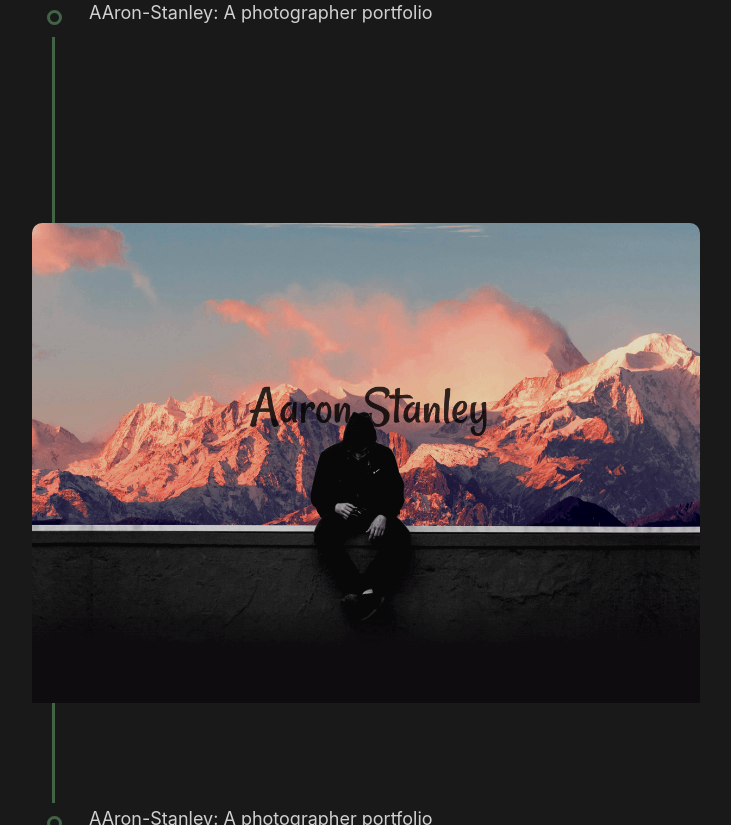
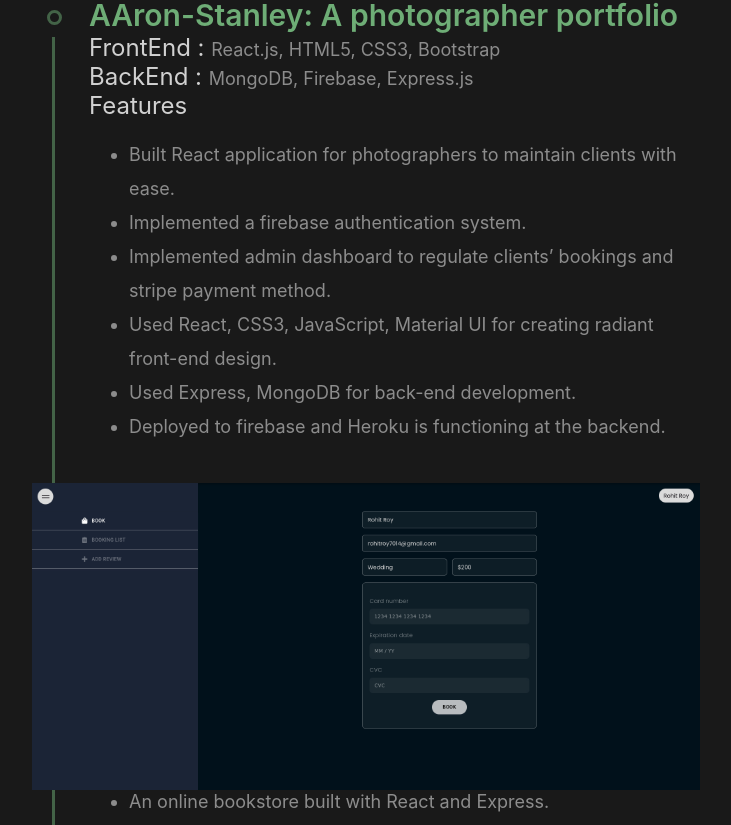
Before and after one commit to voidCounter/R, a React (Create React App) app: page / in a window 1280 px wide. Shown: the part 1975-2800 px from the top of the page, without its empty margins (274-1005 px from the left). Built offline with nearby package versions, Linux system fonts and the light colour scheme.

Commit message:
project section version3, added the sticky image

```diff
--- a/src/App.css
+++ b/src/App.css
@@ -38,6 +38,7 @@ body {
   --font-n: clamp(16px, 2vw, 18px);
   --font-xxl: clamp(40px, 8vw, 75px);
   --font-xl: clamp(25px, 7vw, 50px);
+  --font-m: clamp(20px, 2vw, 24px);
   --font-l: clamp(20px, 5vw, 30px);
 }
 
@@ -79,6 +80,10 @@ body {
   .projectImage {
     top: 65vh;
   }
+  .projectImage {
+    height: 380px;
+    top: 80vh;
+  }
 }
 
 /* Small devices (portrait tablets and large phones, 600px and up) */
@@ -117,7 +122,8 @@ body {
     order: 1;
   }
   .projectImage {
-    top: 65vh;
+    height: 400px;
+    top: 68vh;
   }
 }
 
@@ -157,7 +163,8 @@ body {
     order: 2;
   }
   .projectImage {
-    top: 65vh;
+    height: 430px;
+    top: 68vh;
   }
 }
 
@@ -196,6 +203,7 @@ body {
     order: 2;
   }
   .projectImage {
+    height: 460px;
     top: 65vh;
   }
 }
@@ -235,6 +243,7 @@ body {
     order: 2;
   }
   .projectImage {
+    height: 480px;
     top: 65vh;
   }
 }
--- a/src/components/Home/Home.js
+++ b/src/components/Home/Home.js
@@ -22,7 +22,7 @@ const Home = () => {
     return (
         <div className={`${styles.home} home`}>
             <Navbar></Navbar>
-            <div className={`${styles.main} main`}>
+            <div className={`${styles.main} main mainScroll`}>
                 <Header></Header>
                 <div className={styles.sectionTitle} id="aboutSection">
                     Who am I?
--- a/src/components/Home/Projects/Projects.js
+++ b/src/components/Home/Projects/Projects.js
@@ -1,57 +1,96 @@
-import React, { useEffect, useState } from 'react';
+import React, { useEffect, useState, useRef } from 'react';
+import Rellax from "rellax";
 import projectStyles from './Projects.module.css';
-import aaron from '../../../images/projects/aaron-header.png';
+import aaron from '../../../images/projects/aaron-dashboard.png';
+import bookscaper from '../../../images/projects/bookscaper.png';
 
 const Projects = () => {
-
+    const mainSpeed = useRef(0);
+    useEffect(() => {
+        new Rellax(".imageScroll", { // <---- Via class name
+            speed: +2,
+            center: false,
+            wrapper: null,
+            round: true,
+            vertical: true,
+            horizontal: false
+        });
+    }, [])
     const [mouseScrollY, setMouseScroll] = useState(0);
-    const [isFixed, setIsFixed] = useState({
-        position: "relative"
-    });
-    // useEffect(() => {
-    //     setTimeout(() => {
-    //         window.onscroll = () => {
-    //             setMouseScroll(window.pageYOffset);
-    //             const projectImage = document.getElementsByClassName(projectStyles?.projectImage)[0];
-    //             let pITop = projectImage.getBoundingClientRect().top - document.body.getBoundingClientRect().top;
-    //             console.log(`${pITop} ${mouseScrollY}`);
-    //             if (pITop > 2200) {
-    //                 if (isFixed?.position === "relative") {
-    //                     const newFixed = { ...isFixed }
-    //                     newFixed.position = "fixed";
-    //                     setIsFixed(newFixed);
-    //                 }
-    //             }
-    //             else {
-    //                 if (isFixed?.position === "fixed") {
-    //                     const newFixed = { ...isFixed }
-    //                     newFixed.position = "relative";
-    //                     setIsFixed(newFixed);
-    //                 }
-    //             }
-    //         }
-    //     });
-    // })
+    const [isChanged, setIsChanged] = useState(false);
+    useEffect(() => {
+        setTimeout(() => {
+            window.onscroll = () => {
+                setIsChanged(false);
+                setMouseScroll(parseInt(window.pageYOffset));
+                const projectImage = document.getElementsByClassName(projectStyles?.projectImage)[0];
+                let pITop = parseInt(projectImage.getBoundingClientRect().top - document.body.getBoundingClientRect().top);
+                console.log(`${pITop} ${mouseScrollY}`);
+                if (mouseScrollY > 2200 && isChanged == false) {
+                    const newImage = { ...currImage };
+                    newImage.background = `url(${bookscaper})`;
+                    setCurrImage(newImage);
+                    setIsChanged(true);
+                }
+            }
+        });
+    })
     const proImg = {
         background: `url(${aaron})`,
         backgroundPosition: "center",
-        backgroundSize: "cover",
+        backgroundSize: "100%",
         backgroundRepeat: "no-repeat",
     }
+    const [currImage, setCurrImage] = useState(proImg);
     return (
         <div className={projectStyles.projectContainer}>
             <div className={projectStyles.projects}>
+
                 <div className={projectStyles.soleProject}>
                     <div className={projectStyles.bulletMarker}>
                         <div className={projectStyles.bulletCircle}></div>
                     </div>
                     <div className={projectStyles.aboutProject}>
-                        AAron-Stanley: A photographer portfolio
+                        <div className={projectStyles.projectTitle}>
+                            AAron-Stanley: A photographer portfolio
+                        </div>
+                        <div className={projectStyles.projectDetails}>
+                            <div className={projectStyles.technologiesUsed}>
+
+                                <span className={projectStyles.aboutTitle}>FrontEnd : </span>
+                                 React.js, HTML5, CSS3, Bootstrap
+                                <br />
+                                <span className={projectStyles.aboutTitle}>BackEnd : </span>
+                                MongoDB, Firebase, Express.js
+                            </div>
+                            <div className={projectStyles.projectFeatures}>
+                                <span className={projectStyles.aboutTitle}>Features</span>
+                                <ul className={projectStyles.featureList}>
+                                    <li>Built React application for photographers
+to maintain clients with ease.</li>
+                                    <li>Implemented a firebase authentication
+system.</li>
+                                    <li>Implemented admin dashboard to regulate
+                                    clients’ bookings and stripe payment
+method.</li>
+                                    <li>Used React, CSS3, JavaScript, Material UI
+for creating radiant front-end design.</li>
+                                    <li>Used Express, MongoDB for back-end
+development.</li>
+                                    <li>Deployed to firebase and Heroku is
+functioning at the backend.</li>
+                                </ul>
+
+                            </div>
+                        </div>
                     </div>
                 </div>
                 {/* project image */}
-                <div className={`${projectStyles.projectImage} projectImage`} style={proImg
-                }>
+                <div className={projectStyles.imageContainer}>
+
+                    <div className={`${projectStyles.projectImage} projectImage imageScroll`} style={currImage
+                    }>
+                    </div>
                 </div>
                 {/* project image */}
                 <div className={projectStyles.soleProject}>
@@ -59,17 +98,38 @@ const Projects = () => {
                         <div className={projectStyles.bulletCircle}></div>
                     </div>
                     <div className={projectStyles.aboutProject}>
-                        AAron-Stanley: A photographer portfolio
+                        <div className={projectStyles.projectTitle}>
+                            BookScaper: An online bookstore
+                        </div>
+                        <div className={projectStyles.projectDetails}>
+                            <div className={projectStyles.technologiesUsed}>
+
+                                <span className={projectStyles.aboutTitle}>FrontEnd : </span>
+                                 React.js, HTML5, CSS3, Bootstrap
+                                <br />
+                                <span className={projectStyles.aboutTitle}>BackEnd : </span>
+                                MongoDB, Firebase, Express.js
+                            </div>
+                            <div className={projectStyles.projectFeatures}>
+                                <span className={projectStyles.aboutTitle}>Features</span>
+                                <ul className={projectStyles.featureList}>
+                                    <li>An online bookstore built with React and
+Express.</li>
+                                    <li>Implemented a firebase authentication
+system to deal with customers’ orders.</li>
+                                    <li>Implemented admin dashboard to
+manage available books in the store.</li>
+                                    <li>Used React, CSS3 for designing the
+website.</li>
+                                    <li>Deployed to firebase and Heroku is
+operating at the back-end.</li>
+                                </ul>
+
+                            </div>
+                        </div>
                     </div>
                 </div>
-                <div className={projectStyles.soleProject}>
-                    <div className={projectStyles.bulletMarker}>
-                        <div className={projectStyles.bulletCircle}></div>
-                    </div>
-                    <div className={projectStyles.aboutProject}>
-                        AAron-Stanley: A photographer portfolio
-                    </div>
-                </div>
+
             </div>
         </div>
     );
--- a/src/components/Home/Projects/Projects.module.css
+++ b/src/components/Home/Projects/Projects.module.css
@@ -1,13 +1,14 @@
 .projectContainer {
     display: block;
-    height: 1000px;
+    height: min-content;
 }
 
 .projects {
-    padding-bottom: 100px;
-    height: 400vh;
+    min-height: 180vh;
     position: relative;
+    /* border: 1px solid red; */
     padding-top: 100px;
+    padding-bottom: 700px;
 }
 
 .projects::before {
@@ -16,7 +17,7 @@
     top: 100px;
     left: 20px;
     width: 3px;
-    height: 100%;
+    height: 70%;
     background-color: rgba(110, 173, 118, 0.5);
     border-radius: 100px;
 }
@@ -25,9 +26,17 @@
     position: relative;
     /* border: 1px solid gray; */
     height: max-content;
-    margin-top: 100px;
+    margin-top: 200px;
     text-align: left;
     margin-left: 7px;
+}
+
+.soleProject:first-child {
+    margin-top: 100px;
+}
+
+.soleProject:last-child {
+    /* border: 1px solid gray; */
 }
 
 .bulletMarker {
@@ -42,20 +51,44 @@
 }
 
 .imageContainer {
-    background-color: gray;
-    height: 1000px;
+    height: 100%;
+    /* border: 1px solid gray; */
+    top: 300px;
+    width: 100%;
+    position: absolute;
 }
 
 .projectImage {
     width: 100%;
-    height: 480px;
-    margin-top: 200px;
+    background-color: gray;
+    margin-top: 300px;
     z-index: 4;
     border-radius: 10px;
-    border-bottom-left-radius: 0px;
-    border-bottom-right-radius: 0px;
     position: -webkit-sticky;
     position: sticky;
+}
+
+.projectTitle {
+    color: var(--text-green);
+    font-size: var(--font-l);
+    font-weight: 600;
+}
+
+.technologiesUsed {
+    /* border: 1px solid gray; */
+}
+
+.projectFeatures {
+    /* border: 1px solid gray; */
+}
+
+.aboutTitle {
+    font-size: var(--font-m);
+    color: var(--text-white);
+}
+
+.featureList {
+    line-height: 34px;
 }
 
 .projectImage img {
@@ -74,6 +107,7 @@
 
 .aboutProject {
     /* border: 1px solid gray; */
-    padding-top: 5px;
+    color: var(--text-gray);
+    font-size: var(--font-n);
     padding-left: 50px;
 }
```
Also changed, not shown: src/images/projects/aaron-dashboard.png (added), src/images/projects/bookscaper.png (added).
